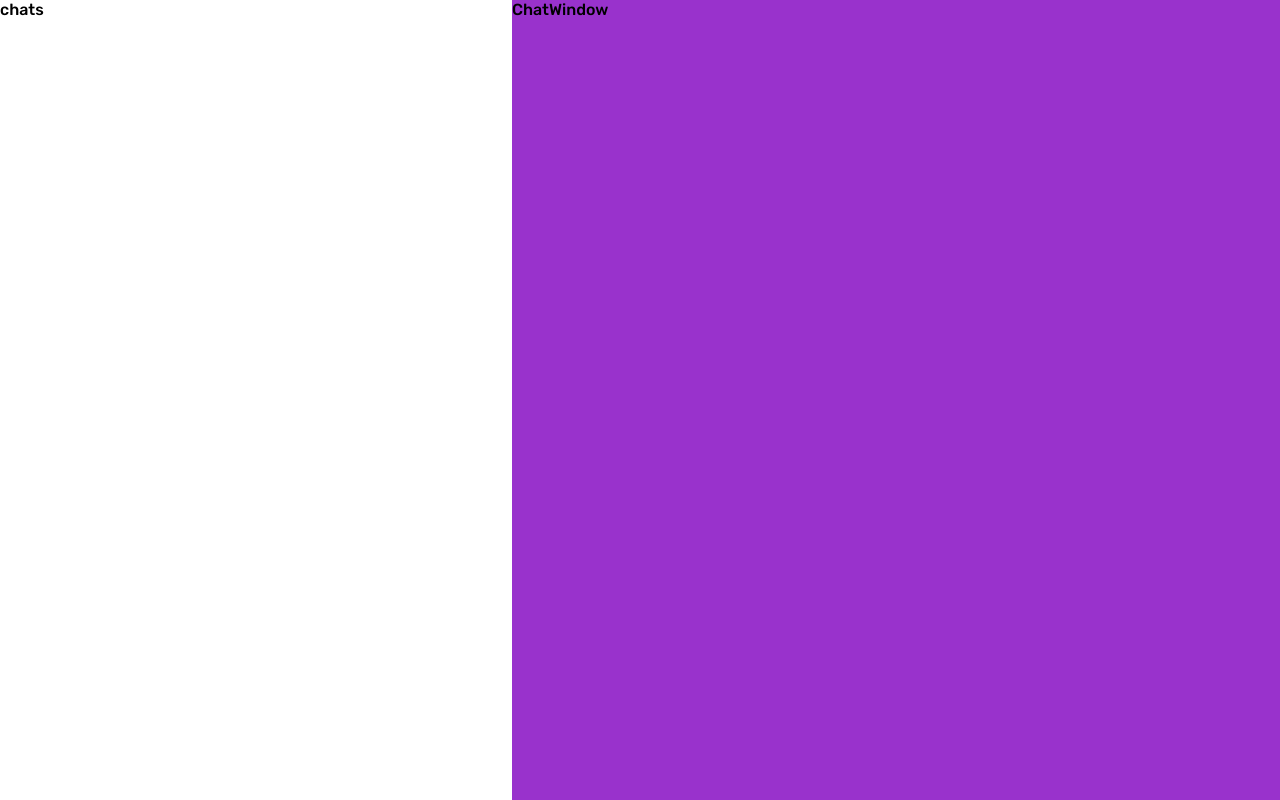
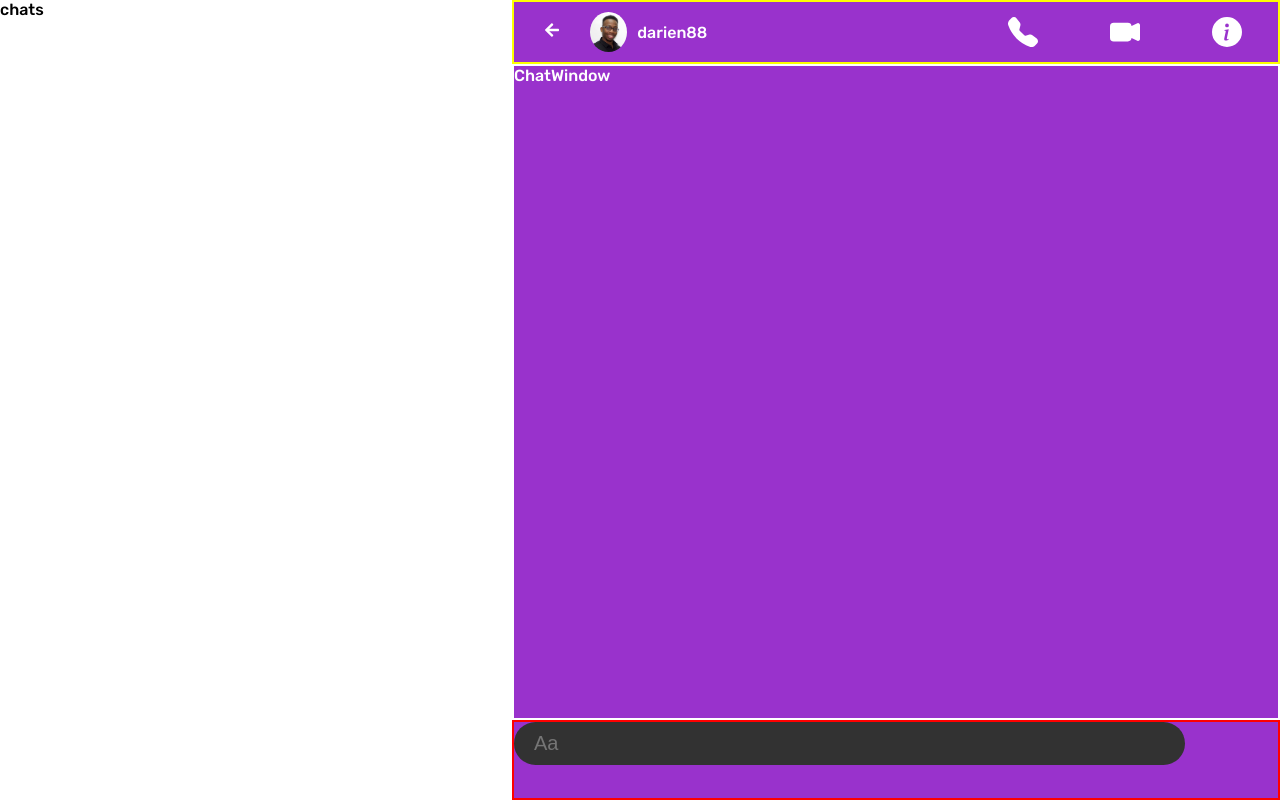
Before and after one commit to darienmiller88/Messenger, a React (Create React App) app in the folder client/: page /home in a window 1280 px wide. Built offline with nearby package versions, Linux system fonts and the light colour scheme; no server answers; a web font is replaced by a local one.

Commit message:
adding chat window

```diff
--- a/client/src/components/RegistrationForms/Form.module.scss
+++ b/client/src/components/RegistrationForms/Form.module.scss
@@ -62,6 +62,7 @@
         font-size: 20px;
         color: white;
         transition: 0.3s;
+        background-color: cyan;
 
         @media screen and (min-width: 768px) {
             width: 80%;
--- a/client/src/components/RegistrationForms/SigninForm.js
+++ b/client/src/components/RegistrationForms/SigninForm.js
@@ -49,10 +49,11 @@ export default function SigninForm({ changeToSignup }) {
             {
                 isSigninError ? <div className={styles.error}>{signinError}</div> : null
             }
-            <button onClick={login} className={styles.login_button}>Login</button>
+            {/* <button onClick={login} className={styles.login_button}>Login</button> */}
             <br/>
             <div className={styles.forgot}>Forgot your password?</div>
-            <button onClick={changeToSignup} className={styles.create_account}>Create Account</button>
+            {/* <button onClick={changeToSignup} className={styles.create_account}>Create Account</button> */}
+            <button onClick={() => navigate("/home")}>Check out home page!</button>
         </div>
     )
 }
--- a/client/src/containers/ChatWindow/ChatWindow.js
+++ b/client/src/containers/ChatWindow/ChatWindow.js
@@ -1,14 +1,37 @@
 import React from 'react'
 import styles from "./ChatWindow.module.scss"
+import { FaArrowLeft } from "react-icons/fa"
+import { BsFillTelephoneFill, BsCameraVideoFill, BsInfoCircleFill } from "react-icons/bs"
+import me from "../../img/me.PNG"
 
 export default function ChatWindow({ isChatWindowActive, setIsChatWindowActive }) {
     return (
         isChatWindowActive
         ?
         <div className={styles.chat_window}>
-            ChatWindow
-            <br />
-            <button onClick={setIsChatWindowActive} className={styles.show_chats}>Click to show chats</button>
+            <div className={styles.chat_header}>
+                <div className={styles.arrow_wrapper}>
+                    <FaArrowLeft onClick={setIsChatWindowActive}  />
+                </div>
+                <div className={styles.img_wrapper}>
+                    <img src={me} alt="profile-pic"/>
+                    <div className={styles.username}>darien88</div>
+                </div>
+                <div className={styles.links_wrapper}>
+                    <BsFillTelephoneFill className={styles.icon} />
+                    <BsCameraVideoFill className={styles.icon}  />
+                    <BsInfoCircleFill className={styles.icon} />
+                </div>
+            </div>
+
+            <div className={styles.messages_wrapper}>
+                ChatWindow
+
+            </div>
+
+            <div className={styles.input_wrapper}>
+                <input placeholder='Aa'/>
+            </div>
         </div>
         :
         null
--- a/client/src/containers/ChatWindow/ChatWindow.module.scss
+++ b/client/src/containers/ChatWindow/ChatWindow.module.scss
@@ -1,10 +1,76 @@
 .chat_window{
-    background-color: rgb(65, 142, 42);
+    display: grid;
+    grid-template-rows: 8% auto 10%;
+
+    background-color: black;
+    color: white;
     top: 0;
     left: 0;
     position: fixed;
     width: 100%;
     height: 100%;
+
+    .chat_header{
+        display: grid;
+        grid-template-columns: 10% 50% auto;
+        border: 2px solid yellow;
+
+        .arrow_wrapper{
+            margin: auto;
+            // border: 2px solid white;
+        }
+
+        .img_wrapper{
+            display: flex;
+            align-items: center;
+
+            img{
+                border-radius: 50%;
+                height: 40px;
+                width: auto;
+            }
+
+            .username{
+                margin-left: 10px;
+            }
+        }
+
+        .links_wrapper{
+            display: flex;
+            justify-content: space-around;
+            align-items: center;
+
+            .icon{
+                font-size: 30px;
+                transition: 0.5s;
+
+                &:active{
+                    color: aqua;
+                }
+            }
+        }
+    }
+
+    .messages_wrapper{
+        border: 2px solid white;
+        overflow-y: scroll;
+    }
+
+    .input_wrapper{
+        border: 2px solid red;
+
+        input{
+            margin: auto;
+            width: 85%;
+            font-size: 20px;
+            padding-left: 20px;
+            padding-top: 10px;
+            padding-bottom: 10px;
+            border-radius: 25px;
+            border: none;
+            background-color: rgb(50, 50, 50);
+        }
+    }
 
     @media screen and (min-width: 768px) {
         background-color: darkorchid;
```
Also changed, not shown: client/src/components/ChatWindowHeader/ChatWindowHeader.js (added, +7 -0 lines), client/src/components/ChatWindowHeader/ChatWindowHeader.module.scss (added), client/src/img/messenger window.jpg (added).
